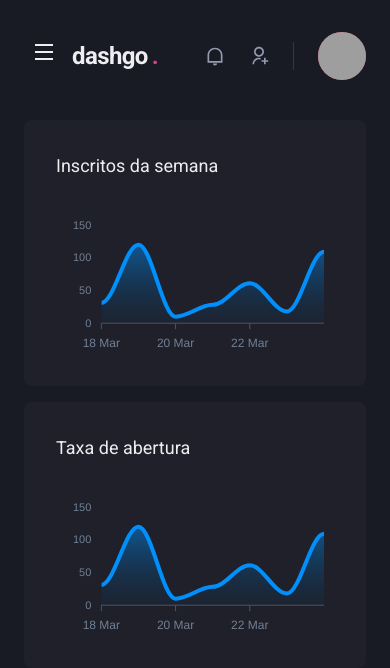
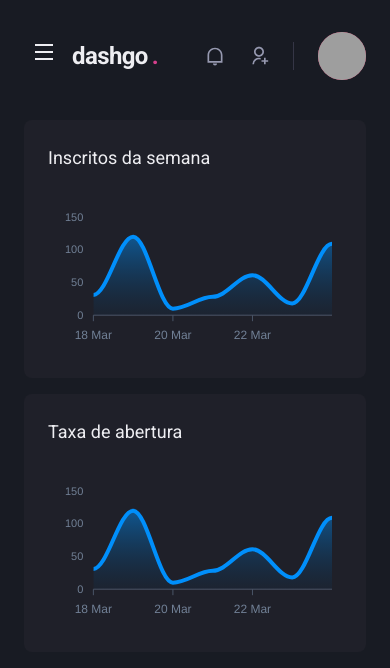
Before and after one commit to DanielSLucas/Ignite-React-dashgo, a Next.js app: page /dashboard in a window 390 px wide. Shown: the top 668 px of the page. Built offline with nearby package versions, Linux system fonts and the light colour scheme; grey boxes are pictures that could not be loaded.

Commit message:
responsividade do dashboard

```diff
--- a/src/pages/dashboard.tsx
+++ b/src/pages/dashboard.tsx
@@ -71,7 +71,7 @@ export default function Dashboard() {
 
         <SimpleGrid flex="1" gap="4" minChildWidth="320px" alignItems="flex-start">
           <Box
-            p="8"
+            p={["6", "8"]}
             bg="gray.800"
             borderRadius={8}
             pb="4"
@@ -81,7 +81,7 @@ export default function Dashboard() {
           </Box>
 
           <Box
-            p="8"
+            p={["6", "8"]}
             bg="gray.800"
             borderRadius={8}
             pb="4"
```
